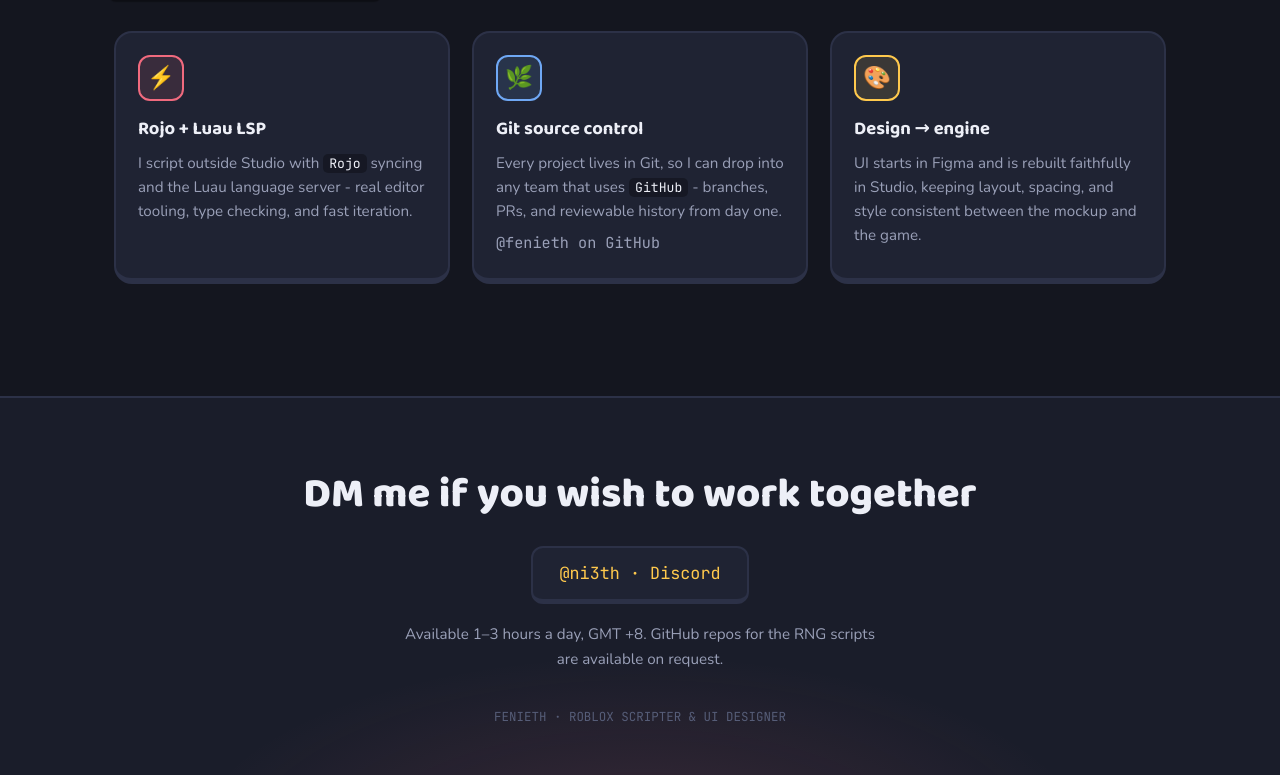
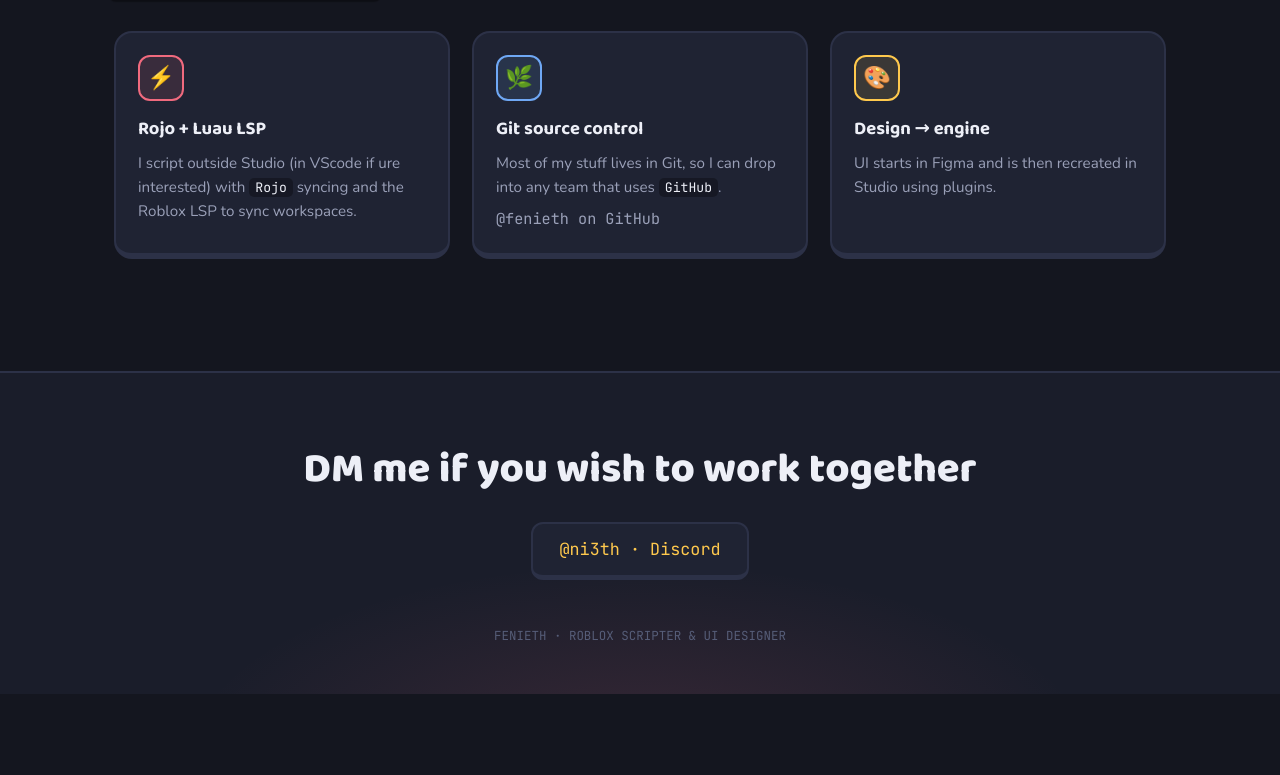
Before and after one commit to fenieth/portfolio, a plain HTML site: page index.html in a window 1280 px wide. Shown: the part 3018-3793 px from the top of the page. After the commit the page ends 3712 px from the top, so only its background shows below. Drawn offline with nearby package versions, Linux system fonts and the light colour scheme.

Commit message:
Update index.html

```diff
--- a/index.html
+++ b/index.html
@@ -378,21 +378,19 @@ footer .fine{margin-top:36px;font-size:.78rem;font-family:'JetBrains Mono',monos
       <div class="step">
         <div class="icon pink">⚡</div>
         <h3>Rojo + Luau LSP</h3>
-        <p>I script outside Studio with <code>Rojo</code> syncing and the Luau language server -
-           real editor tooling, type checking, and fast iteration.</p>
+        <p>I script outside Studio (in VScode if ure interested) with <code>Rojo</code> syncing and the Roblox LSP to sync workspaces.</p>
       </div>
       <div class="step">
         <div class="icon blue">🌿</div>
         <h3>Git source control</h3>
-        <p>Every project lives in Git, so I can drop into any team that uses
-           <code>GitHub</code> - branches, PRs, and reviewable history from day one.</p>
+        <p>Most of my stuff lives in Git, so I can drop into any team that uses
+           <code>GitHub</code>.</p>
         <p class="sub">@fenieth on GitHub</p>
       </div>
       <div class="step">
         <div class="icon gold">🎨</div>
         <h3>Design → engine</h3>
-        <p>UI starts in Figma and is rebuilt faithfully in Studio, keeping layout,
-           spacing, and style consistent between the mockup and the game.</p>
+        <p>UI starts in Figma and is then recreated in Studio using plugins.</p>
       </div>
     </div>
   </section>
@@ -404,7 +402,7 @@ footer .fine{margin-top:36px;font-size:.78rem;font-family:'JetBrains Mono',monos
   <div class="wrap">
     <h2>DM me if you wish to work together</h2>
     <span class="contact-handle">@ni3th · Discord</span>
-    <p>Available 1–3 hours a day, GMT +8. GitHub repos for the RNG scripts are available on request.</p>
+    <!-- <p>Available 1–3 hours a day, GMT +8. GitHub repos for the RNG scripts are available on request.</p> -->
     <p class="fine">FENIETH · ROBLOX SCRIPTER &amp; UI DESIGNER</p>
   </div>
 </footer>
```
